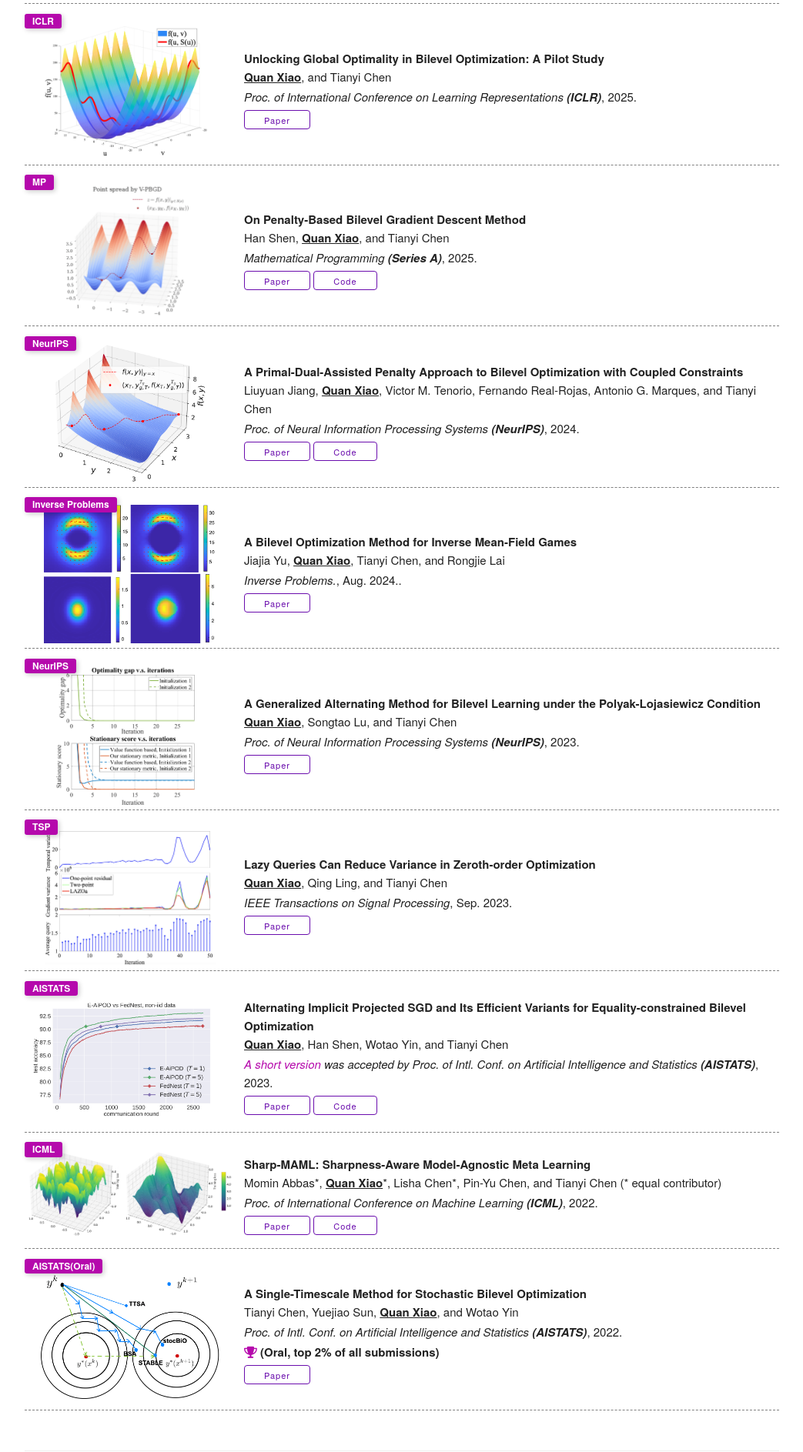
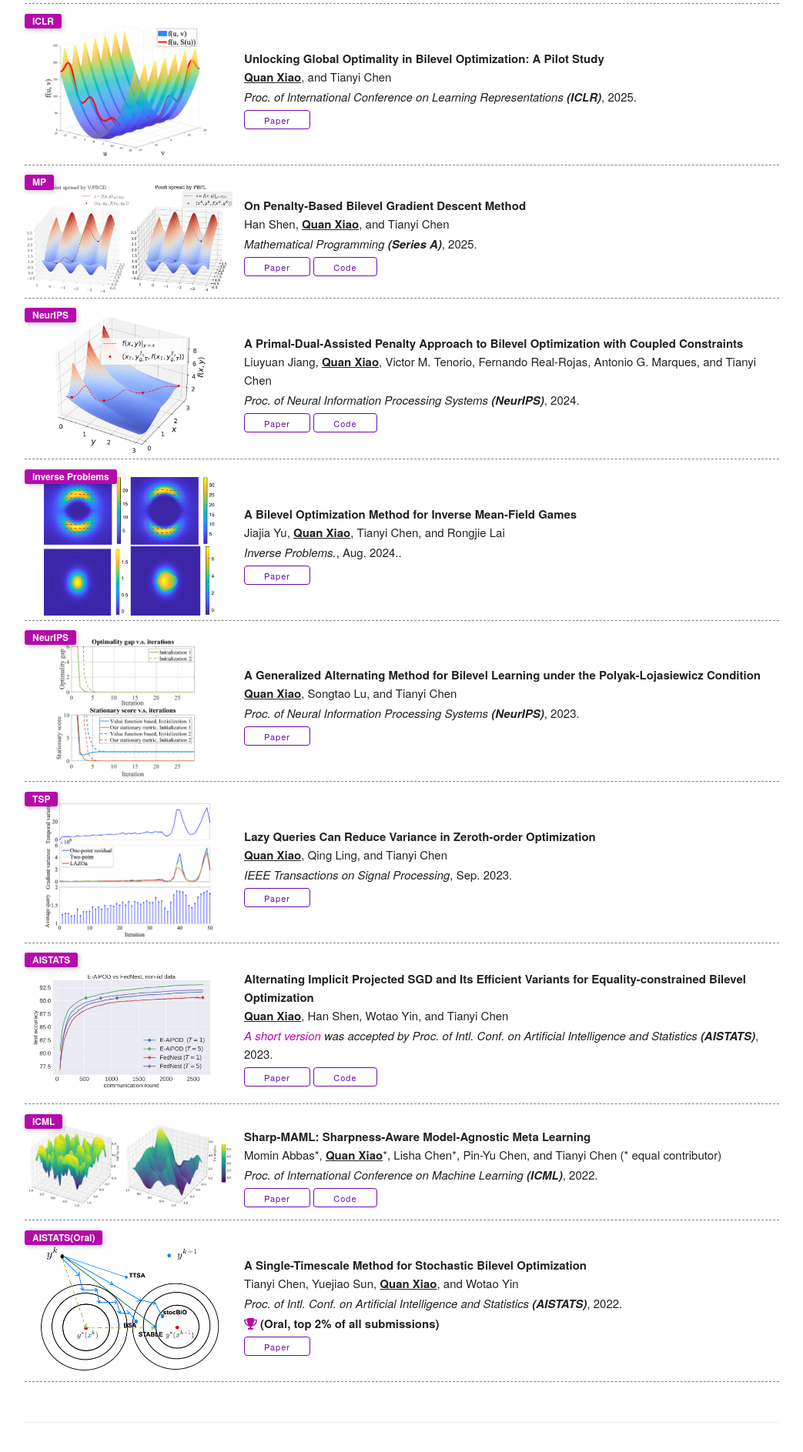
Before and after one commit to JenniferquanXiao/JenniferquanXiao.github.io, a Jekyll site: the page built from index.html, in a window 1280 px wide. Shown: the part 2877-4764 px from the top of the page at 77% size, without its empty margins (118-1161 px from the left). Built offline with Jekyll 4.4.1, drawn with Linux system fonts in a browser that asks for light colours; some web fonts are replaced.

Commit message:
Add files via upload

```diff
--- a/_data/publications.yaml
+++ b/_data/publications.yaml
@@ -49,7 +49,7 @@ papers:
     year: "2025"
     selected: y
     label: "MP"
-    fig: "./assets/pub_figure/PBGD.png"
+    fig: "./assets/pub_figure/PBGD1.png"
 
   - title: "A Primal-Dual-Assisted Penalty Approach to Bilevel Optimization with Coupled Constraints"
     authors: "Liuyuan Jiang, <strong><u>Quan Xiao</strong></u>, Victor M. Tenorio, Fernando Real-Rojas, Antonio G. Marques, and Tianyi Chen"
```
